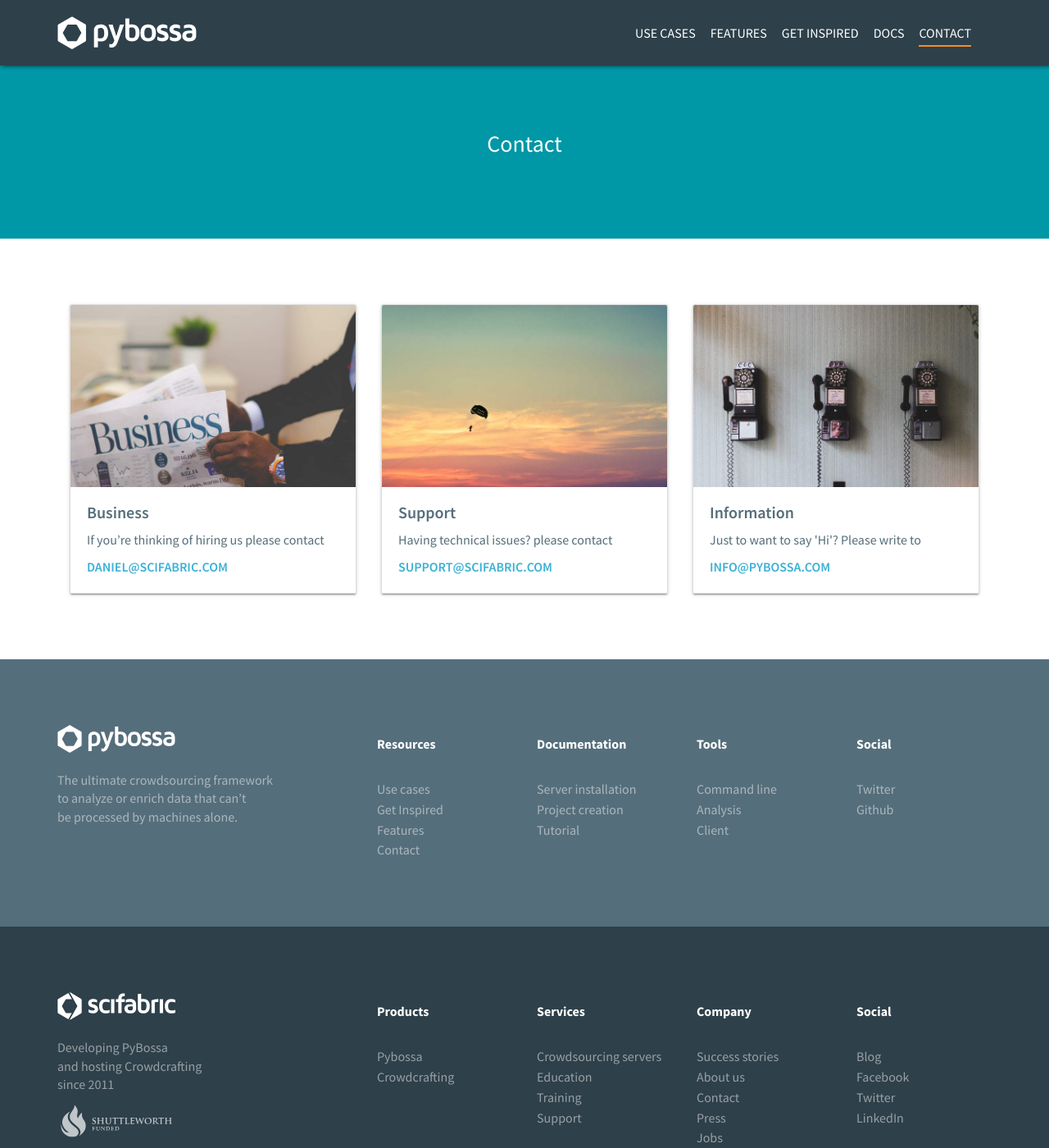
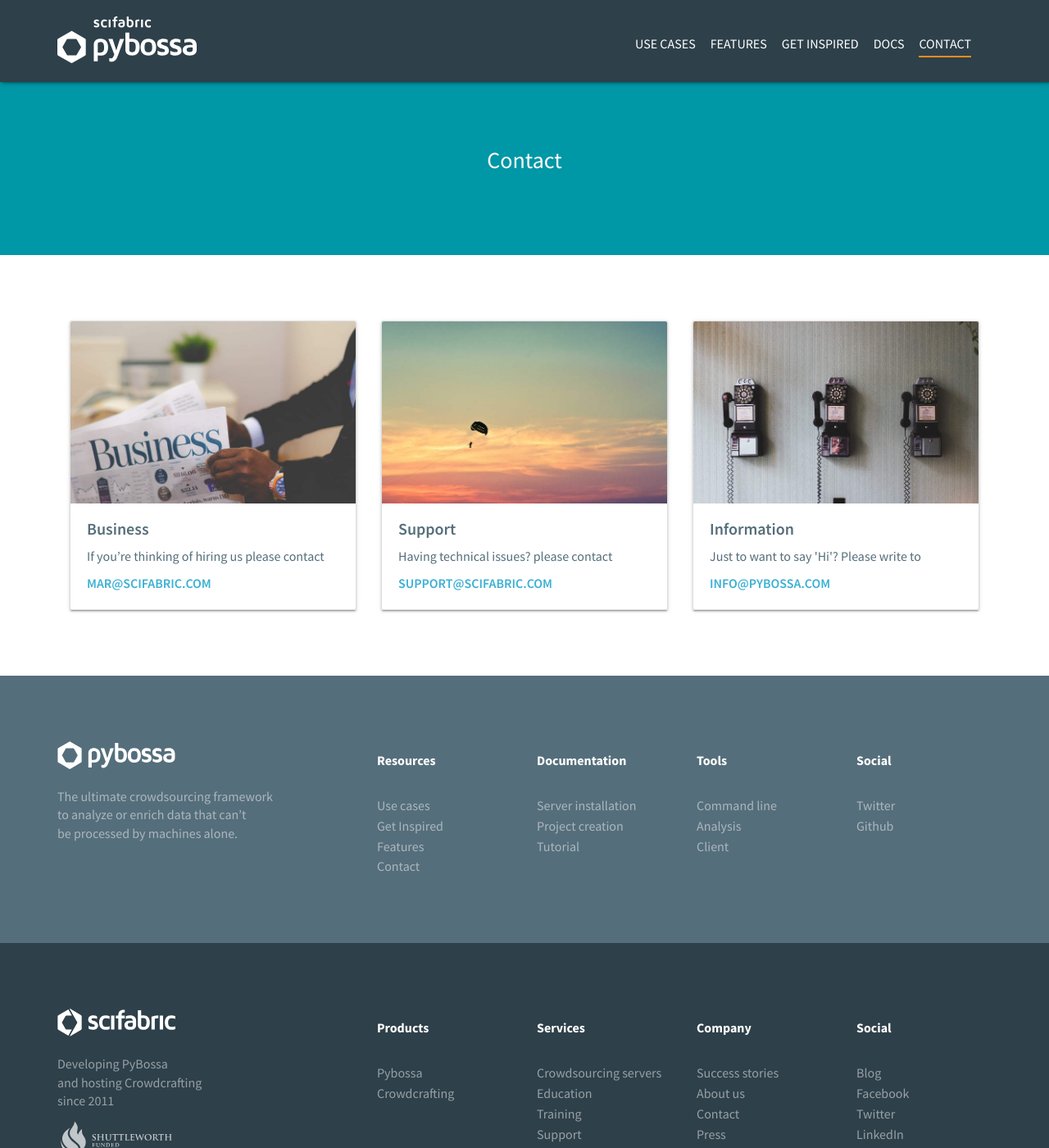
Before and after one commit to Scifabric/pybossa.github.io, a Jekyll site: the page built from contact/index.html, in a window 1280 px wide and 1400 px high. Shown: the whole window at 82% size. Built offline with Jekyll 4.4.1, drawn with Linux system fonts in a browser that asks for light colours; nearby versions of some CDN libraries; Markdown is read by kramdown in place of the engine named in the settings; a style sheet for code colours, icons or effects is not loaded.

Commit message:
Scifabric logo.

```diff
--- a/_includes/navbar.html
+++ b/_includes/navbar.html
@@ -3,7 +3,7 @@
         <div class="container">
             <!-- Brand and toggle get grouped for better mobile display -->
             <div class="navbar-header">
-                <h3><a class="navbar-brand" href="/"><img src="/assets/img/pybossa.svg"></a></h3>
+                <h3><a class="navbar-brand" href="/"><img src="/assets/img/pybossa_scifabric.svg"></a></h3>
                 <button type="button" class="navbar-toggle" data-toggle="collapse" data-target="#bs-example-navbar-collapse-1">
                     <span class="sr-only">Toggle navigation</span>
                     Menu
--- a/_sass/home/_opening.scss
+++ b/_sass/home/_opening.scss
@@ -5,7 +5,7 @@
     -moz-background-size: cover;
     -o-background-size: cover;
     background-size: cover;
-    padding-top:90px;
+    padding-top:110px;
 }
 
 .opening h1 {
--- a/_sass/partials/_default.scss
+++ b/_sass/partials/_default.scss
@@ -12,7 +12,7 @@
     font-size: 28px;
     text-align: center;
     h1 {
-        padding-top:140px;
+        padding-top:160px;
         padding-bottom: 90px;
         color: white;
         font-size: 28px;
--- a/_sass/partials/_navbar.scss
+++ b/_sass/partials/_navbar.scss
@@ -56,7 +56,7 @@
     color:#fff !important;
 }
 .navbar-nav {
-    margin:5px 0 0 0;
+    margin:18px 0 0 0;
 }
 .navbar-brand {
     font-size:24px;
@@ -77,7 +77,7 @@
 }
 body.index .navbar-default.huge,
 .navbar-default.huge {
-    height:80px !important;
+    height:100px !important;
     box-shadow:2px 0px 5px rgba(0,0,0,.75);
     background-color:$bg-dark !important;
 }
--- a/_sass/usecases/_all.scss
+++ b/_sass/usecases/_all.scss
@@ -9,6 +9,10 @@
 
 .uses-row{
     padding-bottom: 150px;
+}
+
+a {
+    color: rgb(59, 176, 212);
 }
 
 @media (max-width: 980px) {
--- a/contact/index.html
+++ b/contact/index.html
@@ -23,7 +23,7 @@
                 <div class="caption">
                     <h3 class="small-space">Business</h3>
                     <p>If you’re thinking of hiring us please contact</p>
-                    <p class="readmore"><a class="color-one" href="mailto:daniel@scifabric.com?Subject=Hello!">daniel@scifabric.com</a></p>
+                    <p class="readmore"><a class="color-one" href="mailto:mar@scifabric.com?Subject=Hello!">mar@scifabric.com</a></p>
                 </div>
             </div>
         </div>
```
Also changed, not shown: assets/img/pybossa_scifabric.svg (added).
